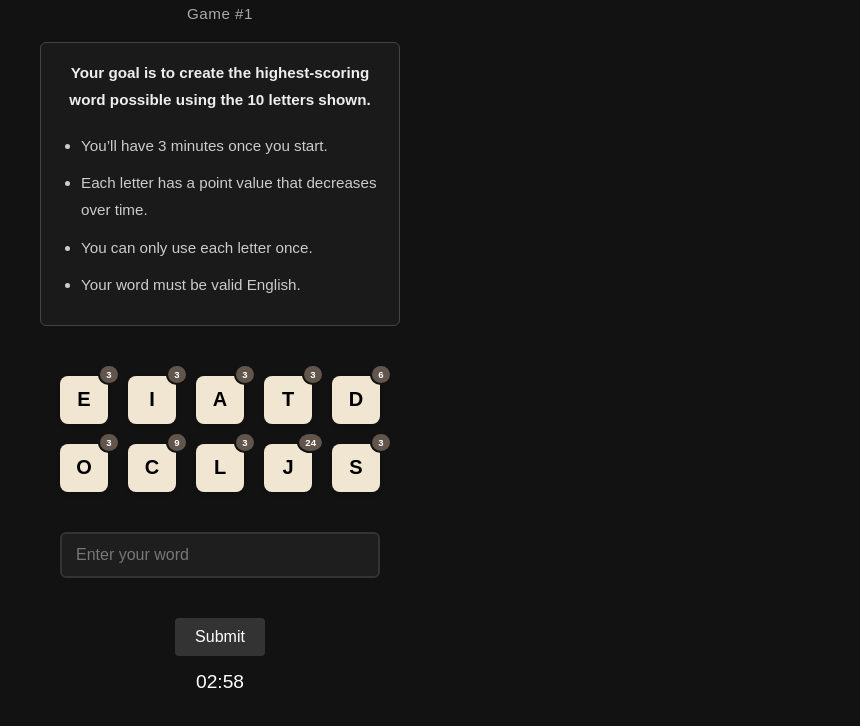
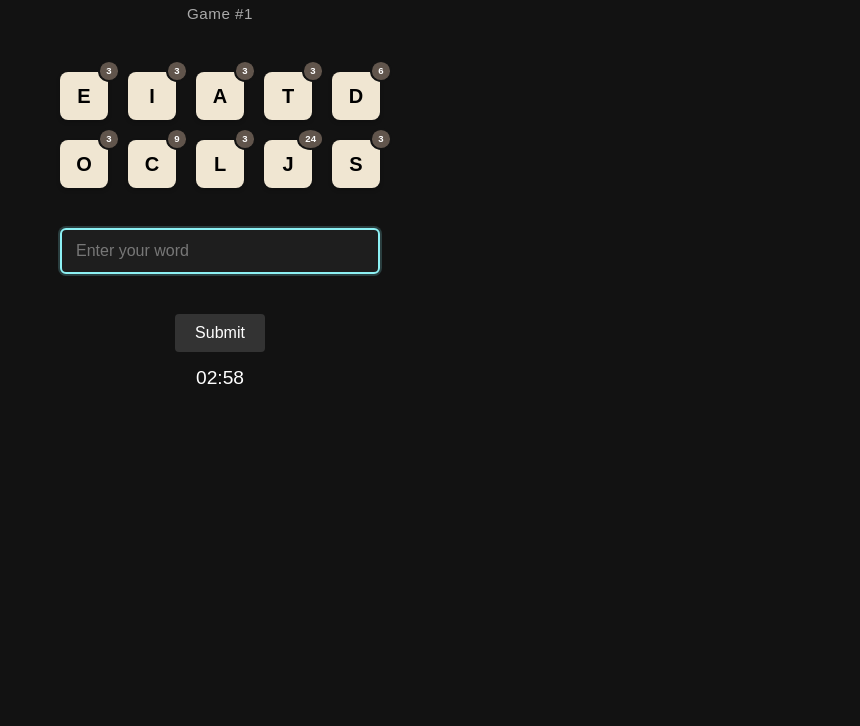
Before and after one commit to winfeigle/WordMax, a website: page public/index.html in a window 1280 px wide. Both pictures are taken after a click on the button "Start the clock!". Shown: the part 168-894 px from the top of the page, without its empty margins (420-1280 px from the left). Drawn offline with Linux system fonts and the light colour scheme.

Commit message:
Improved UX: instructions now hidden during gameplay

```diff
--- a/public/index.html
+++ b/public/index.html
@@ -11,7 +11,7 @@
     <div class="container">
       <h1>WordMax</h1>
       <div id="game-number">Game #<span id="game-id"></span></div>
-      <div class="instructions-box">
+      <div class="instructions-box" id="instructions-box">
         <p class="instructions-goal">Your goal is to create the highest-scoring word possible using the 10 letters shown.</p>
         <ul>
           <li>You’ll have 3 minutes once you start.</li>
--- a/public/script.js
+++ b/public/script.js
@@ -195,9 +195,12 @@ startBtn.addEventListener("click", () => {
   startBtn.classList.add("hidden");
   gameDiv.classList.remove("hidden");
 
+  document.getElementById("instructions-box").classList.add("hidden");
+
   generateLetters();
   revealLetters();
   startTimer();
+  wordInput.focus();
 });
 
 submitBtn.addEventListener("click", submitWord);
```
